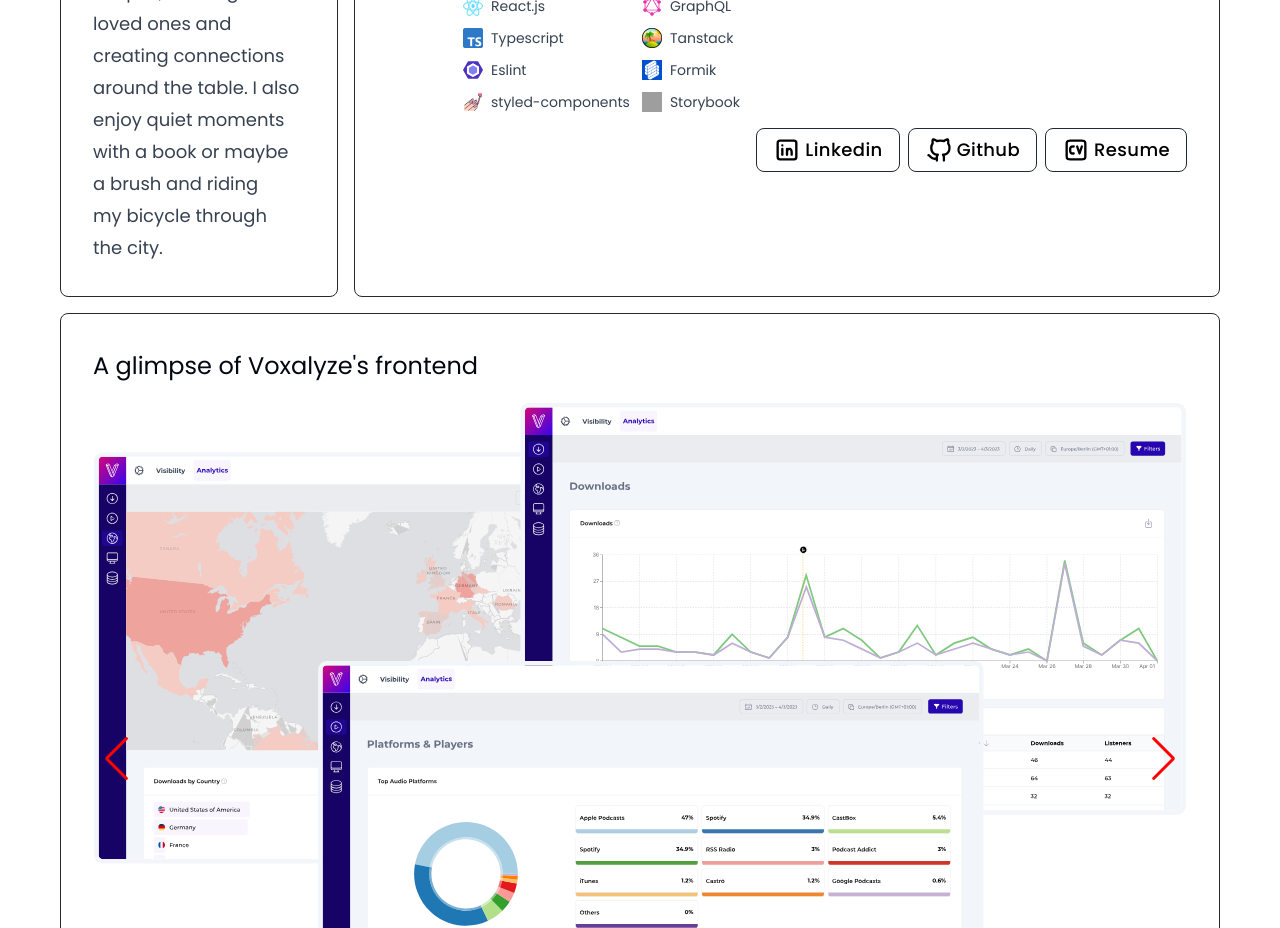
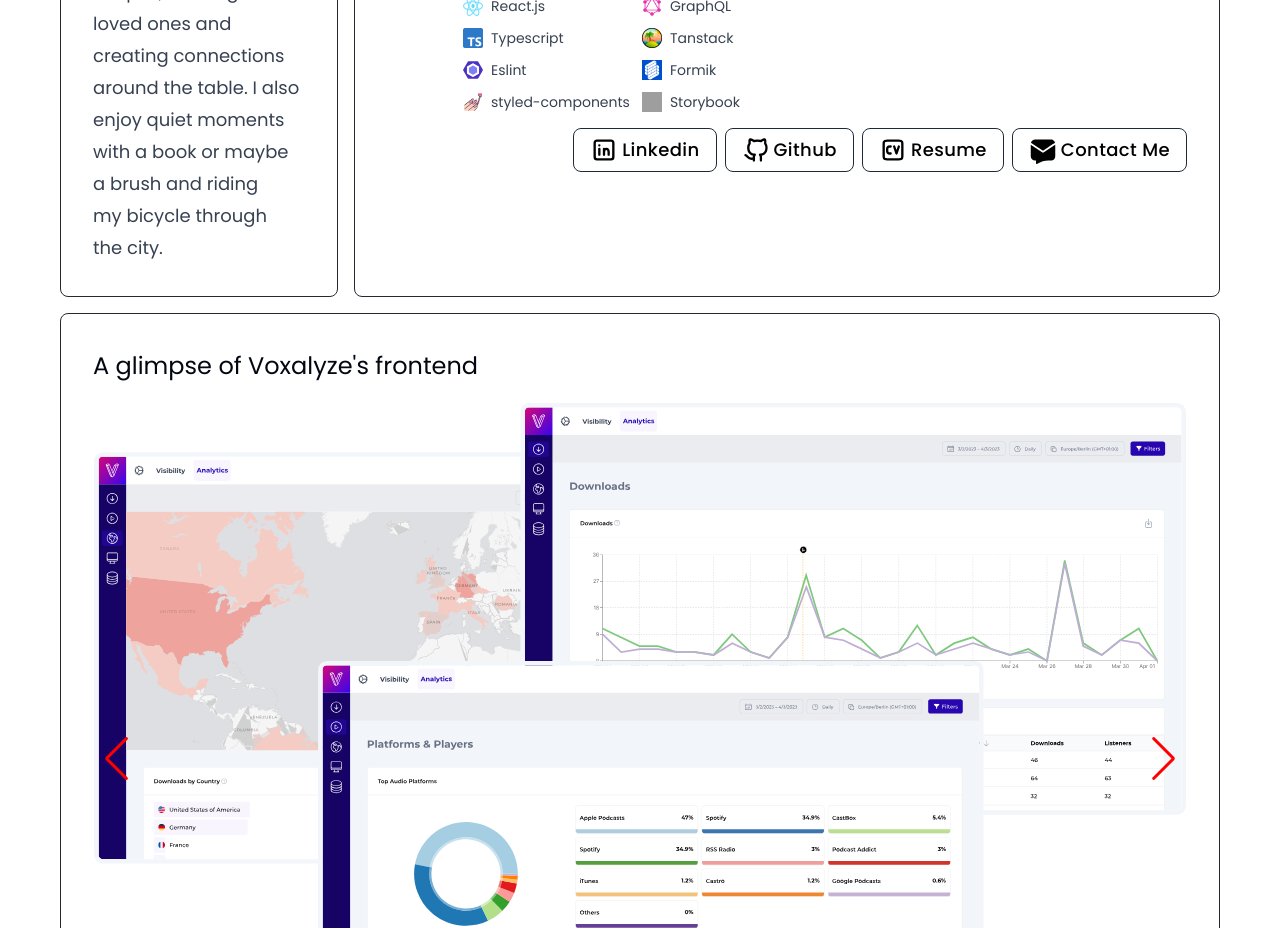
Before and after one commit to mariamarinescu/mmarinescu, a React (Vite) app: page / in a window 1280 px wide. Shown: the part 900-1828 px from the top of the page. Built offline with nearby package versions, Linux system fonts and the light colour scheme; grey boxes are pictures that could not be loaded; what tailwindcss-children would draw is missing.

Commit message:
Add contact modal

```diff
--- a/src/modules/app/dashboard/dashboardCards/contactCard/ContactForm.tsx
+++ b/src/modules/app/dashboard/dashboardCards/contactCard/ContactForm.tsx
@@ -1,8 +1,10 @@
 import { zodResolver } from '@hookform/resolvers/zod';
 import { Button } from 'components/buttons';
 import { Input, TextArea } from 'components/inputs';
-import { useCallback } from 'react';
+import { useCallback, useEffect, useState } from 'react';
 import { SubmitHandler, useForm } from 'react-hook-form';
+
+import { toast } from 'react-toastify';
 import { z } from 'zod';
 import { useSendEmail } from './useSendEmail';
 
@@ -28,10 +30,12 @@ const defaultFormValues = {
 type FormInputType = z.infer<typeof FormSchema>;
 
 export default function ContactForm({ onClose }: { onClose?: () => void }) {
+  const [isAPIError, setAPIError] = useState(true);
+
   const {
     register,
     handleSubmit,
-    formState: { isValid, errors },
+    formState: { isValid, errors, isSubmitting },
     trigger,
     reset,
   } = useForm<FormInputType>({
@@ -39,6 +43,7 @@ export default function ContactForm({ onClose }: { onClose?: () => void }) {
     defaultValues: defaultFormValues,
     mode: 'onSubmit',
   });
+
   const sendEmail = useSendEmail();
 
   const onSubmit: SubmitHandler<any> = useCallback(async (data) => {
@@ -49,30 +54,35 @@ export default function ContactForm({ onClose }: { onClose?: () => void }) {
     } else {
       try {
         const response = await sendEmail({
-          // from_name: data.name,
           from_email: data.email,
           message: data.message,
         });
-        console.log({ response });
+        toast.success('Email sent successfully');
+        onClose?.();
         reset();
-        onClose?.();
+        return response;
       } catch (error) {
         console.error('Error sending email:', error);
+        setAPIError(true);
       }
     }
   }, []);
 
+  useEffect(() => {
+    if (isAPIError) {
+      setAPIError(false);
+      toast.error(
+        'An error occurred while trying to send the email! Please try again.'
+      );
+    }
+  }, [isAPIError]);
+
   return (
-    <div className="flex h-full w-full flex-col justify-start bg-transparent">
+    <div className="flex h-full w-full flex-col justify-start bg-transparent p-2">
+      <h6>Just send me a message...</h6>
       <form onSubmit={handleSubmit(onSubmit)}>
-        <div className="flex h-full w-full flex-col gap-3">
+        <div className="flex h-full w-full flex-col gap-3 pt-7">
           <div className="flex w-full flex-col gap-3">
-            {/* <Input
-              {...register('name')}
-              label="Name"
-              error={errors?.name?.message}
-              required
-            /> */}
             <Input
               {...register('email')}
               label="E-mail address"
@@ -95,8 +105,9 @@ export default function ContactForm({ onClose }: { onClose?: () => void }) {
               onClick={(values: any) => {
                 return onSubmit(values);
               }}
-              disabled={!isValid}
+              disabled={!isValid || isSubmitting}
               className="w-full"
+              isLoading={isSubmitting}
               label="Submit"
             />
           </div>
--- a/src/modules/app/dashboard/dashboardCards/contactCard/ContactModal.tsx
+++ b/src/modules/app/dashboard/dashboardCards/contactCard/ContactModal.tsx
@@ -14,7 +14,7 @@ export const ContactModal: React.FC<ContactModalProps> = ({
 
   const onClose = () => {
     methods.clearErrors();
-    return closeModal();
+    closeModal?.();
   };
 
   return (
--- a/src/modules/app/dashboard/dashboardCards/welcomeCard/ContactButtonGroup.tsx
+++ b/src/modules/app/dashboard/dashboardCards/welcomeCard/ContactButtonGroup.tsx
@@ -1,7 +1,9 @@
-import { Button } from 'components/buttons';
+import { Button, ButtonWithTooltip } from 'components/buttons';
+import { useState } from 'react';
 import { useRecoilValue } from 'recoil';
 import darkThemeAtom from 'src/store/darkTheme/atom';
-import { CVIcon, GitHubIcon, LinkedinIcon } from '../icons';
+import { ContactModal } from '../contactCard/ContactModal';
+import { CVIcon, EmailIcon, GitHubIcon, LinkedinIcon } from '../icons';
 
 const buttonClassName = 'w-32 justify-start';
 
@@ -47,6 +49,10 @@ const getButtonListConfig = (isDarkThemeActive: boolean | undefined) => [
 export const ContactButtonGroup = () => {
   const isDarkThemeActive = useRecoilValue(darkThemeAtom);
   const buttonListConfig = getButtonListConfig(isDarkThemeActive);
+  const [isContactModalOpen, setContactModalOpen] = useState(false);
+
+  const toggleContactModal = () =>
+    setContactModalOpen((prevState) => !prevState);
 
   return (
     <>
@@ -60,7 +66,21 @@ export const ContactButtonGroup = () => {
             key={id}
           />
         ))}
+        <ButtonWithTooltip
+          label="Contact me"
+          className={buttonClassName}
+          onClick={toggleContactModal}
+          icon={
+            <EmailIcon
+              className="custom-icon-size"
+              isDarkThemeActive={isDarkThemeActive}
+            />
+          }
+          dataTooltipContent="Contact me"
+          dataTooltipId="contact-me-button"
+        />
       </div>
+      <ContactModal open={isContactModalOpen} onClose={toggleContactModal} />
     </>
   );
 };
```
